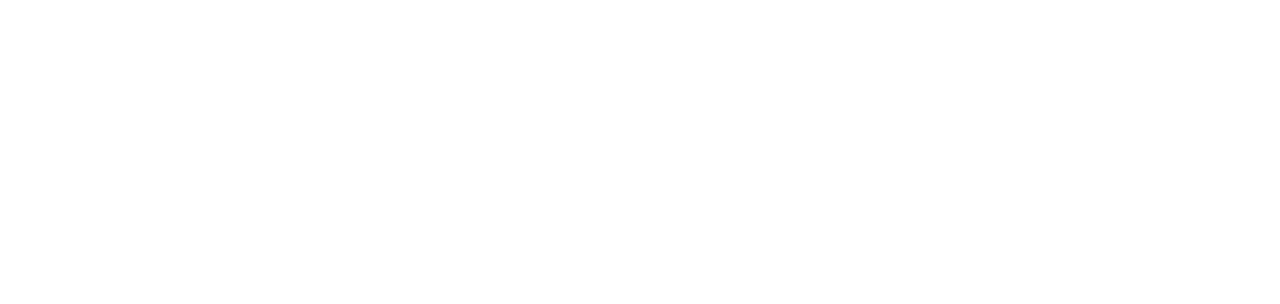
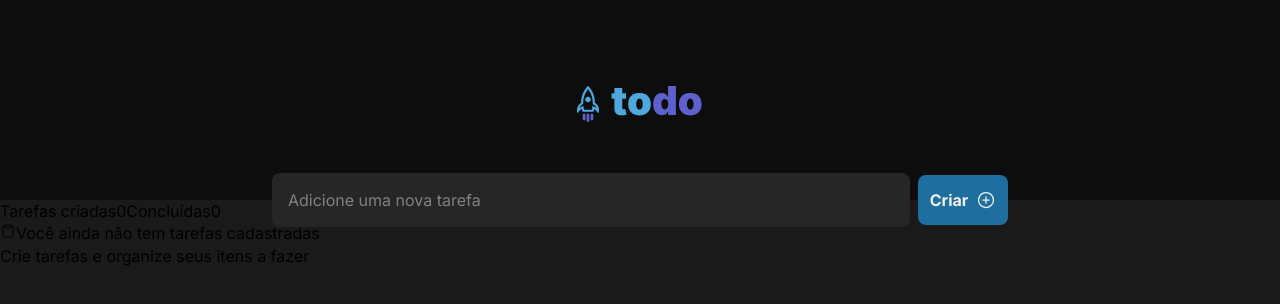
Before and after one commit to Marcelorpc/to-do-list-challenge-ReactJS-TypeScript, a React (Vite) app: page / in a window 1280 px wide. Shown: the top 304 px of the page. Built offline with nearby package versions, Linux system fonts and the light colour scheme.

Commit message:
add app structure

```diff
--- a/src/App.tsx
+++ b/src/App.tsx
@@ -1,8 +1,42 @@
-import './css/App.css'
+import styles from './css/App.module.css'
+
+import LogoImg from './assets/Logo.svg'
+import { PlusCircle, Clipboard } from 'phosphor-react'
+
+//import { Task } from './components/Task'
 
 function App() {
   return (
-    <p></p>
+    <div className={styles.app}>
+      <header>
+        <img src={LogoImg} alt="Logotipo da ToDo" />
+
+        <form>
+          <div className={styles.inputWrapper}>
+            <label htmlFor="search">Adicione uma nova tarefa</label>
+            <input type="text" placeholder='Adicione uma nova tarefa'/>
+          </div>
+
+          <button>
+            Criar
+            <PlusCircle size={20}/>
+          </button>
+        </form>
+      </header>
+
+      <main>
+        <div className={styles.taskListHeader}>
+          <strong>Tarefas criadas<span>0</span></strong>
+          <strong>Concluídas<span>0</span></strong>
+        </div>
+
+        <div className={styles.screenEmptyContent}>
+          <Clipboard />
+          <strong>Você ainda não tem tarefas cadastradas</strong>
+          <p>Crie tarefas e organize seus itens a fazer</p>
+        </div>
+      </main>
+    </div>
   )
 }
 
```
